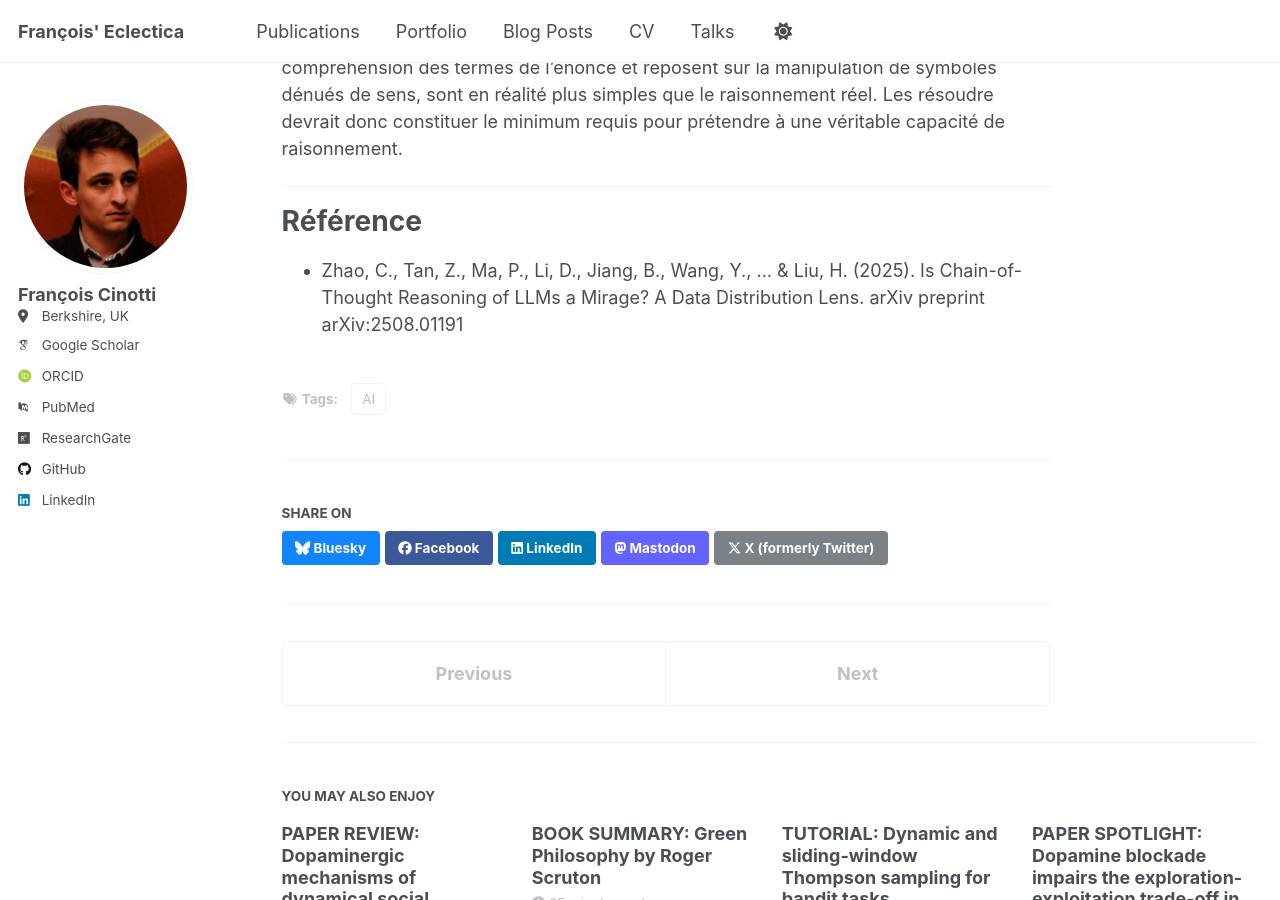
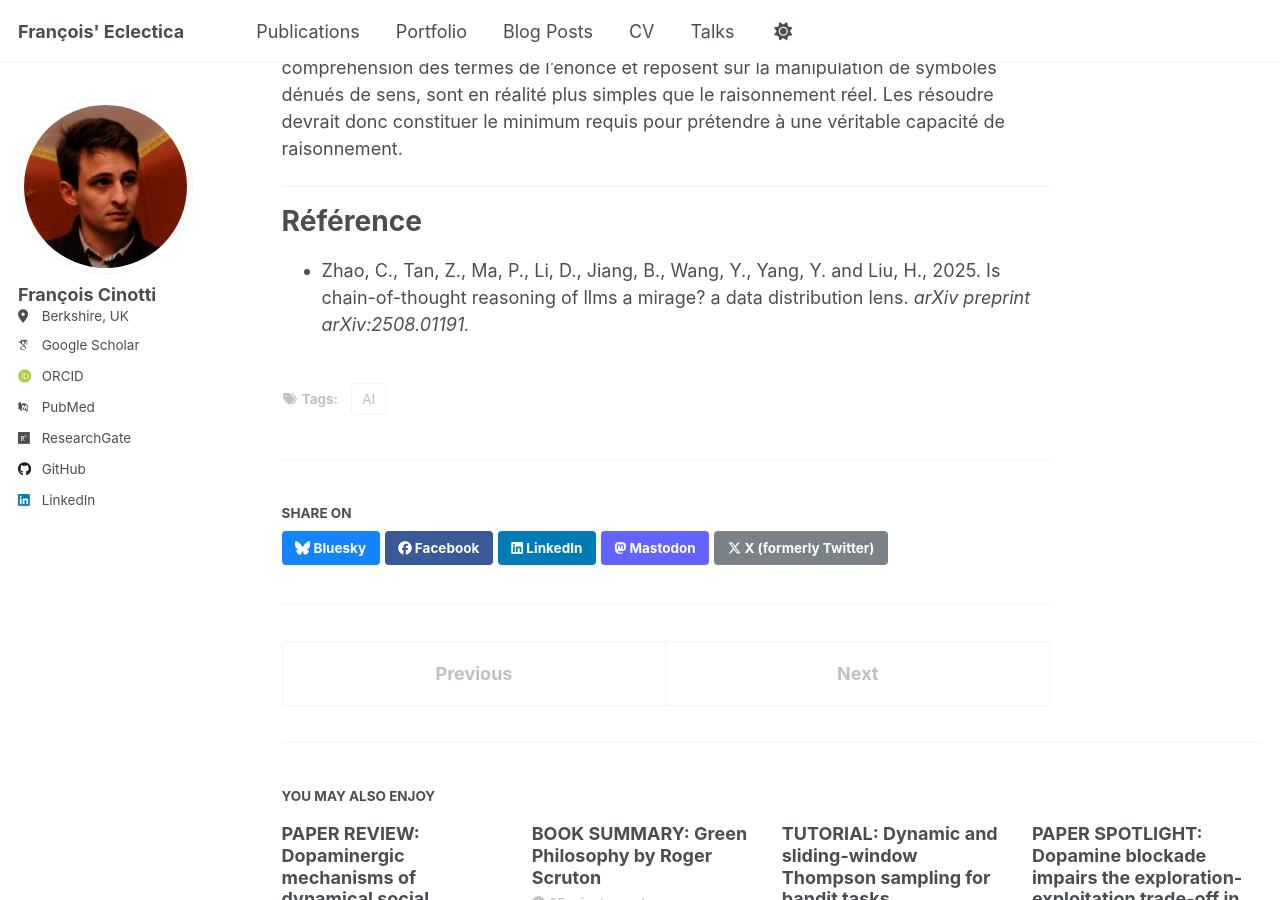
Before and after one commit to frct/frct.github.io, a Jekyll site: the page built from _posts/2026-03-02-Chain_of_Thought.md, in a window 1280 px wide and 900 px high, scrolled down 7228 px. Built offline with Jekyll 4.4.1, drawn with Linux system fonts in a browser that asks for light colours; some web fonts are replaced; a script that is not in the unit is left out.

Commit message:
Update 2026-03-02-Chain_of_Thought.md

```diff
--- a/_posts/2026-03-02-Chain_of_Thought.md
+++ b/_posts/2026-03-02-Chain_of_Thought.md
@@ -60,4 +60,4 @@ En conclusion, cet article met en lumière une limite indépassable du *CoT prom
 
 ---
 # Référence
-- Zhao, C., Tan, Z., Ma, P., Li, D., Jiang, B., Wang, Y., ... & Liu, H. (2025). Is Chain-of-Thought Reasoning of LLMs a Mirage? A Data Distribution Lens. arXiv preprint arXiv:2508.01191
+- Zhao, C., Tan, Z., Ma, P., Li, D., Jiang, B., Wang, Y., Yang, Y. and Liu, H., 2025. Is chain-of-thought reasoning of llms a mirage? a data distribution lens. *arXiv preprint arXiv:2508.01191.*
```
